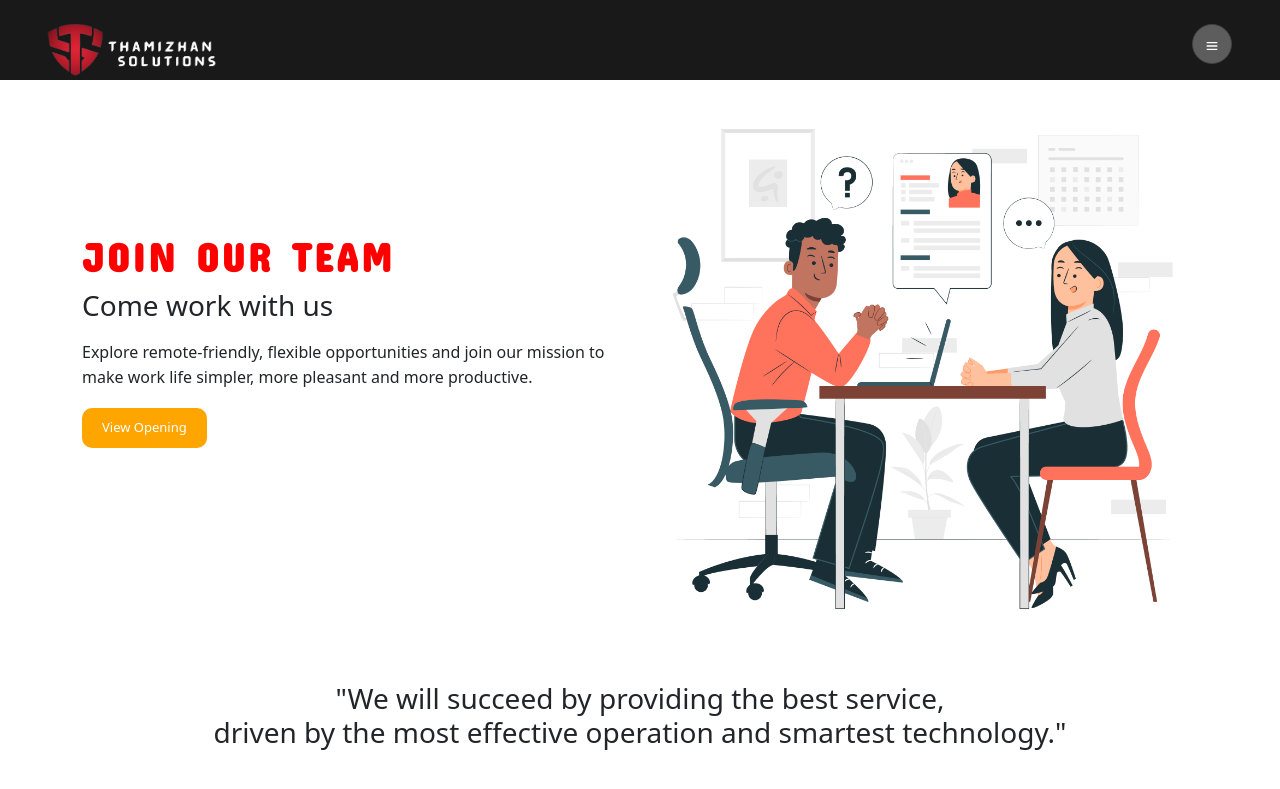
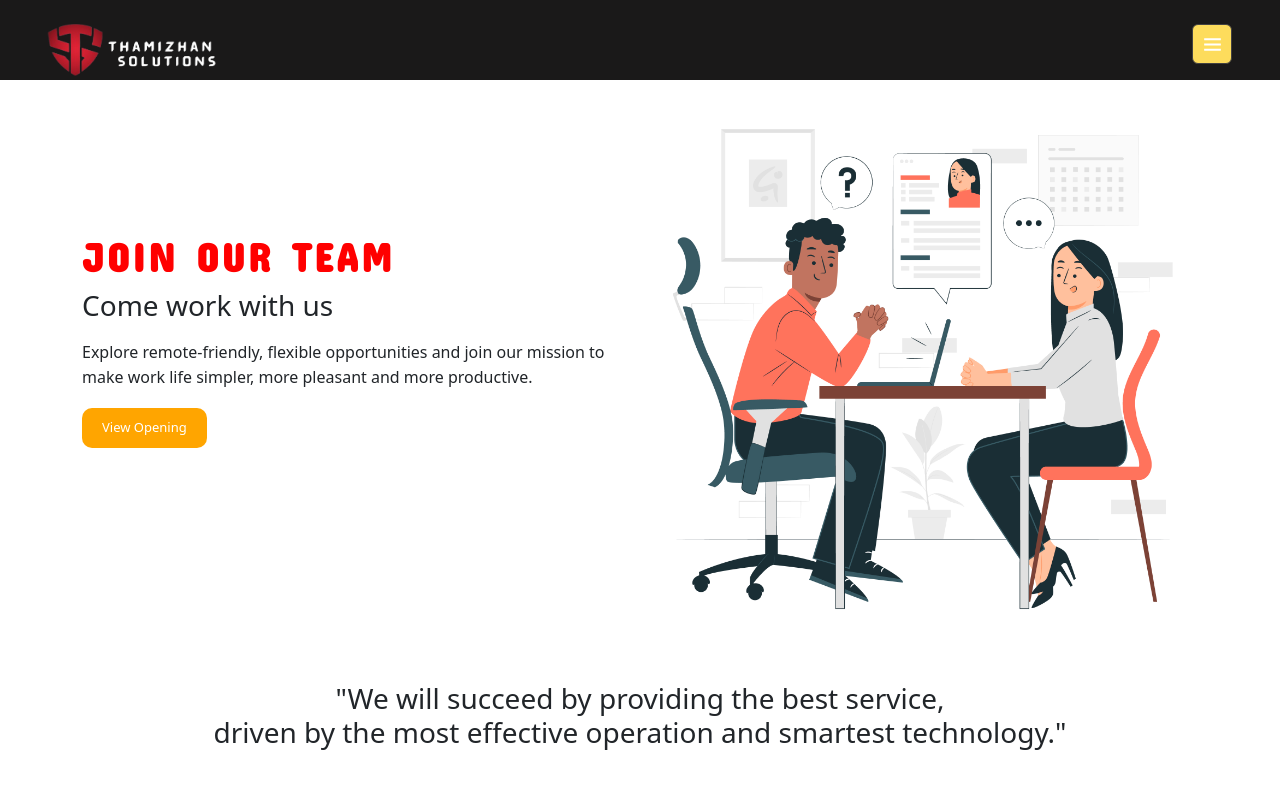
Before and after one commit to Murugaganeshan/Officesite, a React (Create React App) app: page /careers in a window 1280 px wide. Shown: the top 789 px of the page. Built offline with nearby package versions, Linux system fonts and the light colour scheme; a web font is replaced by a local one.

Commit message:
navbar changes

```diff
--- a/src/Components/Nav.jsx
+++ b/src/Components/Nav.jsx
@@ -17,7 +17,7 @@ let Nav = () => {
 
             <div className="position-relative">
                      <div className="position-fixed top-0 end-0 m-5 mt-4" style={{ zIndex: 999 }}>
-                        <button className={`btn btn-primary position-fixed top-0 end-0 m-5 mt-4 ${style.stickyToggle} ${style.roundedButton}`} type="button" data-bs-toggle="offcanvas" data-bs-target="#offcanvasRight" aria-controls="offcanvasRight">
+                        <button style={{alignItems:"center", display:"flex", justifyContent:"center"}} className={`btn btn-primary position-fixed top-0 end-0 m-5 mt-4 ${style.stickyToggle} ${style.roundedButton}`} type="button" data-bs-toggle="offcanvas" data-bs-target="#offcanvasRight" aria-controls="offcanvasRight">
                             <BiMenu />
                         </button>
                     </div>
--- a/src/Components/nav.module.css
+++ b/src/Components/nav.module.css
@@ -37,7 +37,6 @@ h1{
     font-weight: 900;
 }
 .roundedButton {
-    border-radius: 50%;
     width: 40px;
     height: 40px;
     padding: 0;
@@ -51,12 +50,15 @@ h1{
 
 .stickyToggle {
     z-index: 1001;
-    background-color: rgb(94, 93, 93);
+    background-color:  #FDDC5C;
     border: 1px solid rgb(66, 65, 65);
+    font-size: 25px;
 }
-.roundedButton {
-    border-radius: 50%;
+.stickyToggle:hover{
+    background-color: black;
+    border: 1px solid black;
 }
+
 
 .logo {
     height: 80px;
```
